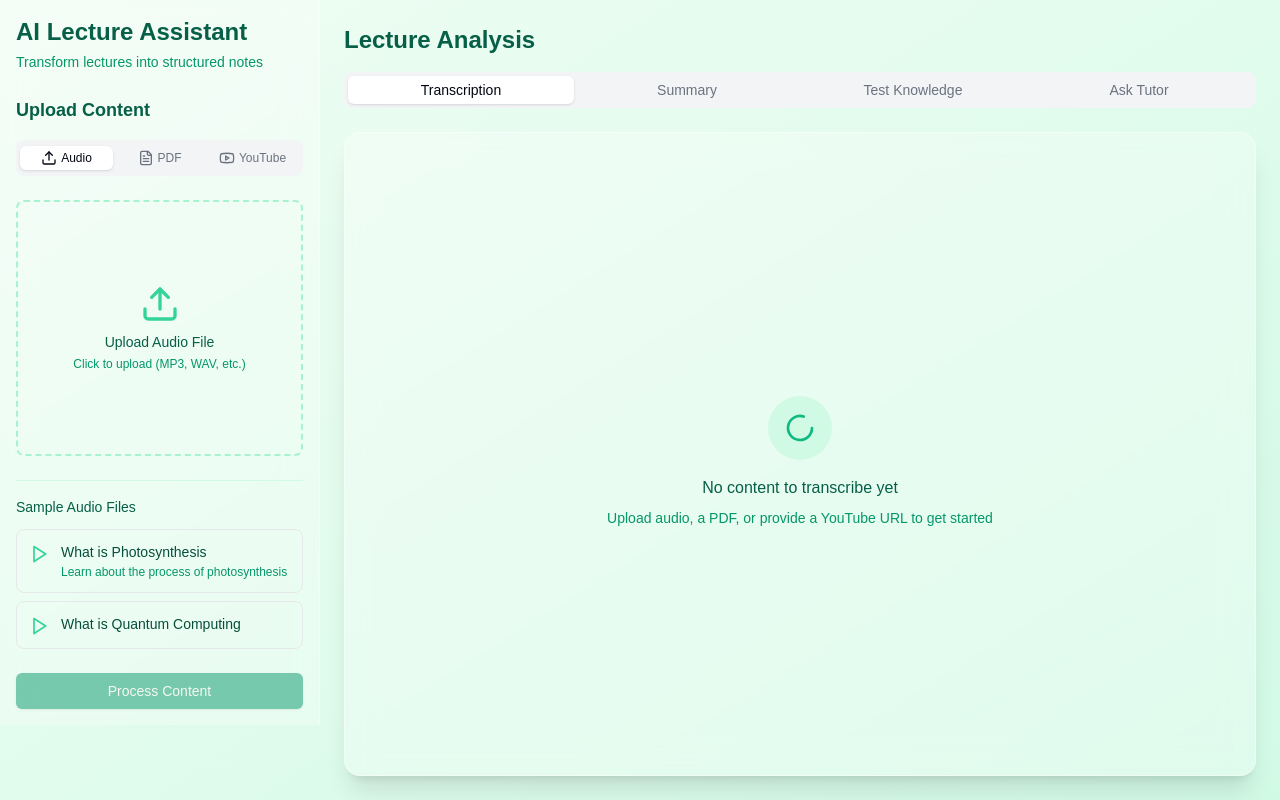
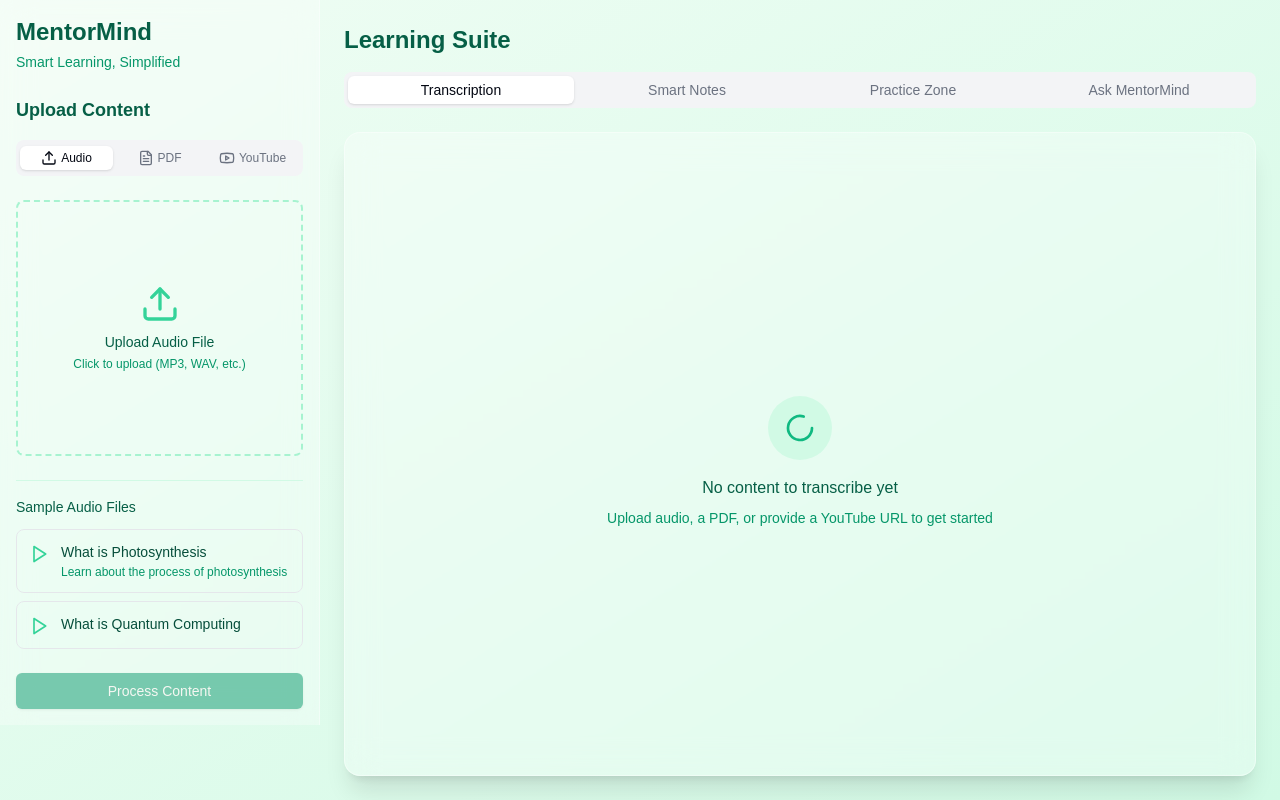
Before and after one commit to MdBilal420/mentormind, a Next.js app in the folder frontend/: page / in a window 1280 px wide. Built offline with nearby package versions, Linux system fonts and the light colour scheme.

Commit message:
Update requirements and enhance AskTutorTab, Dashboard, and OutputSection components. Add supadata versioning, introduce processing state in AskTutorTab, and modify UI elements for improved user experience, including renaming and restructuring of sections.

```diff
--- a/frontend/src/components/AskTutorTab.jsx
+++ b/frontend/src/components/AskTutorTab.jsx
@@ -117,6 +117,7 @@ export default function AskTutorTab({ data }) {
 	const messagesEndRef = useRef(null);
 	const chatContainerRef = useRef(null);
 	const [showScrollButton, setShowScrollButton] = useState(false);
+	const [isProcessing, setIsProcessing] = useState(false);
 
 	// Scroll to the bottom of the chat
 	const scrollToBottom = () => {
@@ -166,12 +167,10 @@ export default function AskTutorTab({ data }) {
 		if (streamingResponse) {
 			setMessages((prev) => {
 				// Check if the last message is already the same as what we're streaming
-				// This avoids duplicates when canceling
 				const lastMessage = prev[prev.length - 1];
 				if (
-					lastMessage &&
-					lastMessage.role === "assistant" &&
-					lastMessage.content === streamingResponse
+					lastMessage?.role === "assistant" &&
+					lastMessage?.content === streamingResponse
 				) {
 					return prev; // Already added, don't add again
 				}
@@ -186,7 +185,12 @@ export default function AskTutorTab({ data }) {
 
 	// Send a message to the AI tutor with streaming response
 	const handleSendMessage = async () => {
-		if (!currentMessage.trim() || isLoading || isStreaming) return;
+		// Check if already processing or no valid message
+		if (!currentMessage.trim() || isLoading || isStreaming || isProcessing)
+			return;
+
+		// Set processing flag
+		setIsProcessing(true);
 
 		const userMessage = currentMessage.trim();
 		setCurrentMessage("");
@@ -250,10 +254,20 @@ export default function AskTutorTab({ data }) {
 				if (done) {
 					// Stream is complete - only add message if we haven't already
 					if (accumulatedResponse && !messageAdded) {
-						setMessages((prev) => [
-							...prev,
-							{ role: "assistant", content: accumulatedResponse },
-						]);
+						setMessages((prev) => {
+							// Check if the last message already contains this content
+							const lastMessage = prev[prev.length - 1];
+							if (
+								lastMessage?.role === "assistant" &&
+								lastMessage?.content === accumulatedResponse
+							) {
+								return prev; // Don't add duplicate message
+							}
+							return [
+								...prev,
+								{ role: "assistant", content: accumulatedResponse },
+							];
+						});
 						setStreamingResponse("");
 						messageAdded = true;
 					}
@@ -279,10 +293,20 @@ export default function AskTutorTab({ data }) {
 							if (data.done) {
 								// Streaming completed, add the full response to messages if not already added
 								if (!messageAdded) {
-									setMessages((prev) => [
-										...prev,
-										{ role: "assistant", content: accumulatedResponse },
-									]);
+									setMessages((prev) => {
+										// Check for duplicates before adding
+										const lastMessage = prev[prev.length - 1];
+										if (
+											lastMessage?.role === "assistant" &&
+											lastMessage?.content === accumulatedResponse
+										) {
+											return prev; // Don't add duplicate message
+										}
+										return [
+											...prev,
+											{ role: "assistant", content: accumulatedResponse },
+										];
+									});
 									messageAdded = true;
 								}
 								setStreamingResponse("");
@@ -305,7 +329,7 @@ export default function AskTutorTab({ data }) {
 				if (shouldUpdateUI) {
 					// Use a debounced update strategy to avoid too frequent renders
 					const now = Date.now();
-					if (!window.lastStreamUpdate || now - window.lastStreamUpdate > 50) {
+					if (!window.lastStreamUpdate || now - window.lastStreamUpdate > 100) {
 						setStreamingResponse(accumulatedResponse);
 						window.lastStreamUpdate = now;
 					}
@@ -327,14 +351,20 @@ export default function AskTutorTab({ data }) {
 		} finally {
 			setIsLoading(false);
 			setIsStreaming(false);
+			setIsProcessing(false); // Reset processing flag
 			abortControllerRef.current = null;
 			window.lastStreamUpdate = null; // Clean up
 		}
 	};
 
-	// Handle Enter key press
+	// Modify handleKeyPress to prevent default only if we're going to process
 	const handleKeyPress = (e) => {
-		if (e.key === "Enter" && !e.shiftKey) {
+		if (
+			e.key === "Enter" &&
+			!e.shiftKey &&
+			!isProcessing &&
+			currentMessage.trim()
+		) {
 			e.preventDefault();
 			handleSendMessage();
 		}
@@ -382,7 +412,7 @@ export default function AskTutorTab({ data }) {
 						<HelpCircle className='h-5 w-5 text-blue-600' />
 					)}
 					<h3 className='text-lg font-semibold text-emerald-800'>
-						{chatMode === "socratic" ? "Socratic Tutor" : "AskGPT"}
+						{chatMode === "socratic" ? "Socratic Mentor" : "AskGPT"}
 					</h3>
 				</div>
 
--- a/frontend/src/components/Dashboard.jsx
+++ b/frontend/src/components/Dashboard.jsx
@@ -298,9 +298,7 @@ export default function Dashboard() {
 		<div className='min-h-screen bg-gradient-to-br from-green-50 to-emerald-100 flex flex-col md:flex-row'>
 			{/* Mobile Header with Menu */}
 			<div className='md:hidden flex items-center justify-between p-4 border-b border-emerald-200 bg-white/30 backdrop-blur-sm'>
-				<h1 className='text-xl font-bold text-emerald-800'>
-					AI Lecture Assistant
-				</h1>
+				<h1 className='text-xl font-bold text-emerald-800'>MentorMind</h1>
 				<button
 					onClick={() => setSidebarOpen(!sidebarOpen)}
 					className='p-2 rounded-lg bg-emerald-100 text-emerald-700'
@@ -321,11 +319,9 @@ export default function Dashboard() {
 			`}
 			>
 				<div className='hidden md:block mb-6'>
-					<h1 className='text-2xl font-bold text-emerald-800'>
-						AI Lecture Assistant
-					</h1>
+					<h1 className='text-2xl font-bold text-emerald-800'>MentorMind</h1>
 					<p className='text-emerald-600 text-sm mt-1'>
-						Transform lectures into structured notes
+						Smart Learning, Simplified
 					</p>
 				</div>
 
--- a/frontend/src/components/OutputSection.jsx
+++ b/frontend/src/components/OutputSection.jsx
@@ -34,7 +34,7 @@ export default function OutputSection({
 		<div className='h-full flex flex-col'>
 			<div className='mb-4'>
 				<h2 className='text-xl md:text-2xl font-semibold text-emerald-800 mb-4'>
-					Lecture Analysis
+					Learning Suite
 				</h2>
 
 				<div className='w-full overflow-x-auto pb-2'>
@@ -56,19 +56,19 @@ export default function OutputSection({
 								value='summary'
 								className='flex-1 text-xs md:text-sm whitespace-nowrap'
 							>
-								Summary
+								Smart Notes
 							</TabsTrigger>
 							<TabsTrigger
 								value='quiz'
 								className='flex-1 text-xs md:text-sm whitespace-nowrap'
 							>
-								Test Knowledge
+								Practice Zone
 							</TabsTrigger>
 							<TabsTrigger
 								value='ask'
 								className='flex-1 text-xs md:text-sm whitespace-nowrap'
 							>
-								Ask Tutor
+								Ask MentorMind
 							</TabsTrigger>
 						</TabsList>
 					</Tabs>
@@ -86,9 +86,9 @@ export default function OutputSection({
 							{inputType !== "pdf" && (
 								<TabsTrigger value='transcription'>Transcription</TabsTrigger>
 							)}
-							<TabsTrigger value='summary'>Summary</TabsTrigger>
-							<TabsTrigger value='quiz'>Test Knowledge</TabsTrigger>
-							<TabsTrigger value='ask'>Ask Tutor</TabsTrigger>
+							<TabsTrigger value='summary'>Smart Notes</TabsTrigger>
+							<TabsTrigger value='quiz'>Practice Zone</TabsTrigger>
+							<TabsTrigger value='ask'>Ask MentorMind</TabsTrigger>
 						</TabsList>
 					</div>
 
```
Also changed, not shown: 1 other file (tests, documents, lock files or other folders).
